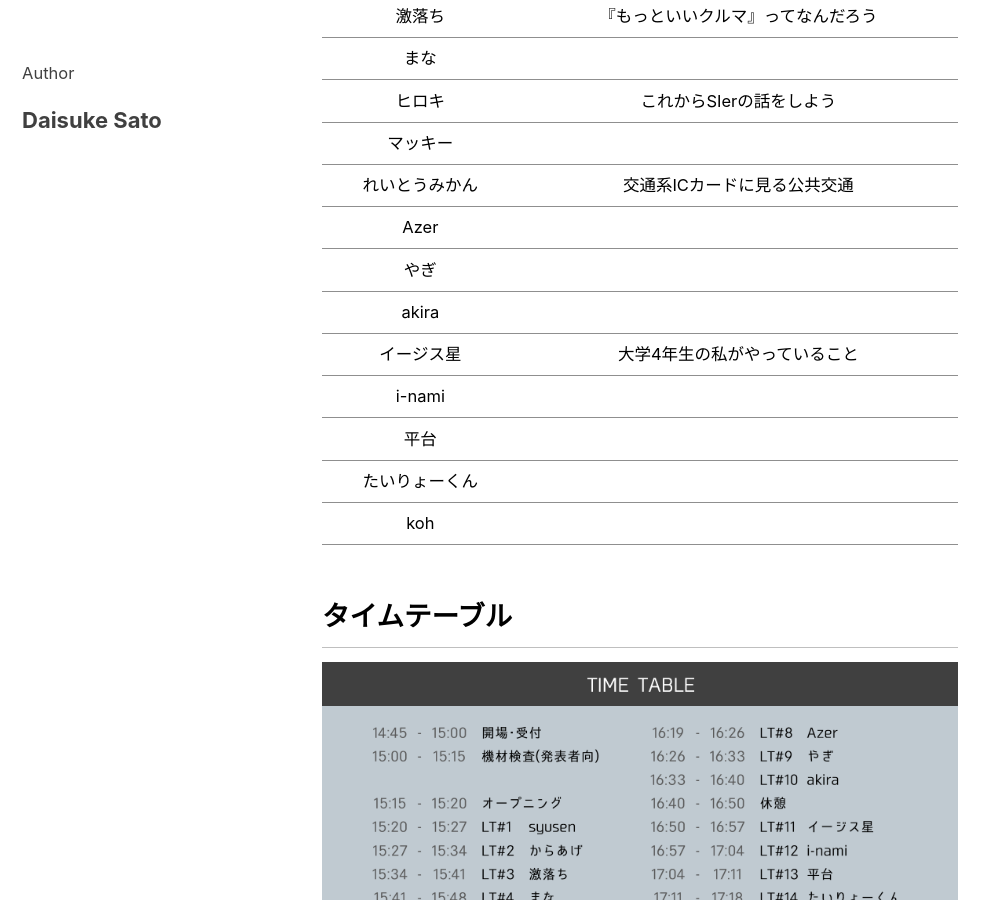
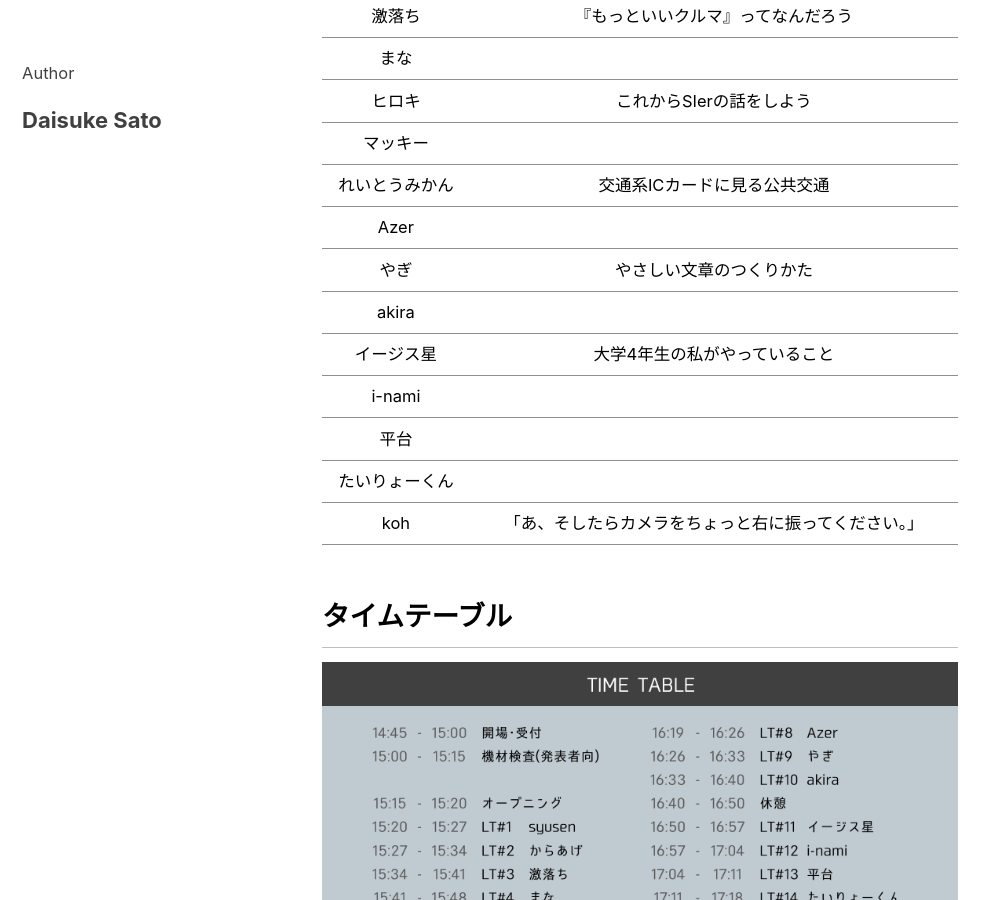
Before and after one commit to tofuconf/tofuconf.club, a Jekyll site: the page built from _posts/2018-10-15-3rd-tofuconf-general.md, in a window 1280 px wide and 900 px high, scrolled down 4955 px. Shown: the whole window, without its empty margins (0-999 px from the left). Built offline with Jekyll 4.4.1, drawn with Linux system fonts in a browser that asks for light colours; nearby versions of some CDN libraries.

Commit message:
Update presenters list

```diff
--- a/_posts/2018-10-15-3rd-tofuconf-general.md
+++ b/_posts/2018-10-15-3rd-tofuconf-general.md
@@ -128,13 +128,13 @@ tofuConf#3ではアカデミック枠（課題研究や卒論など）を用意
 | マッキー |  |
 | れいとうみかん | 交通系ICカードに見る公共交通 |
 | Azer |  |
-| やぎ |  |
+| やぎ | やさしい文章のつくりかた |
 | akira |  |
 | イージス星 | 大学4年生の私がやっていること |
 | i-nami |  |
 | 平台 |  |
 | たいりょーくん |  |
-| koh |  |
+| koh | 「あ、そしたらカメラをちょっと右に振ってください。」 |
 
 ## タイムテーブル
 
```
